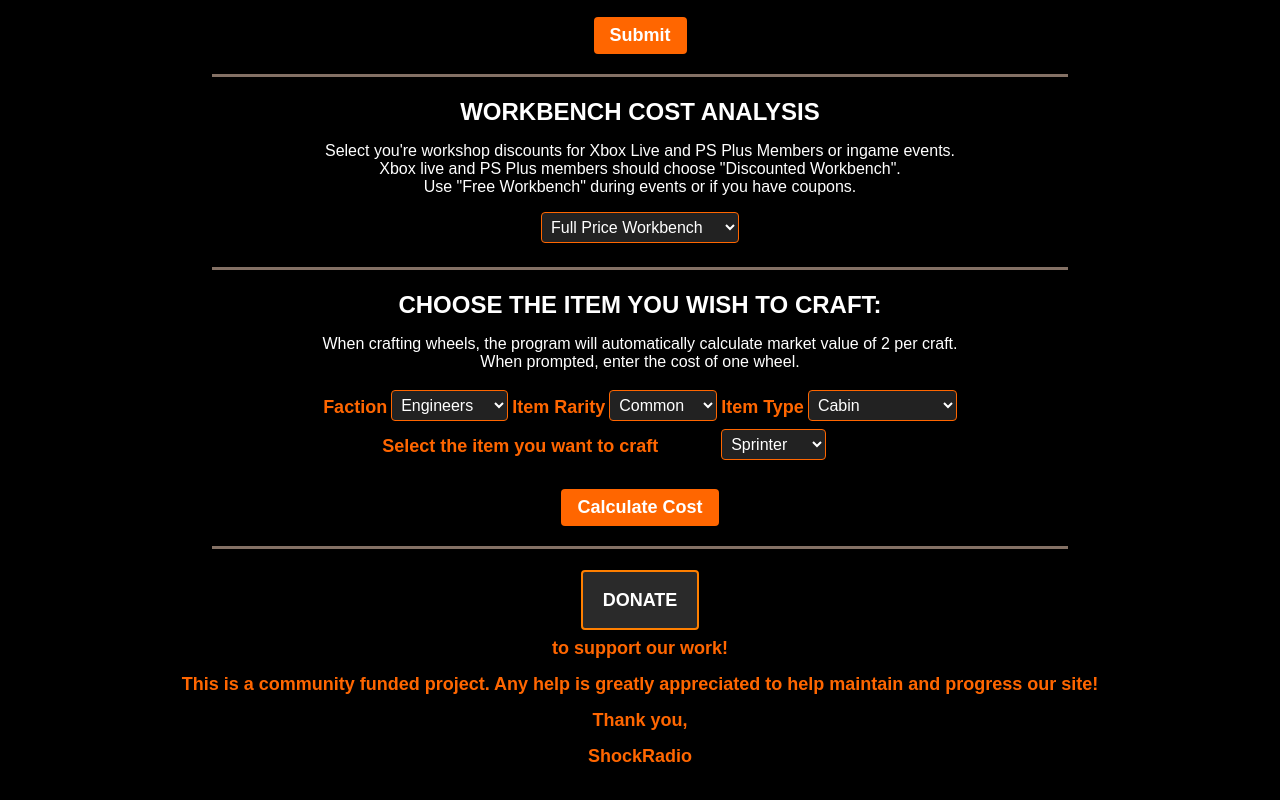
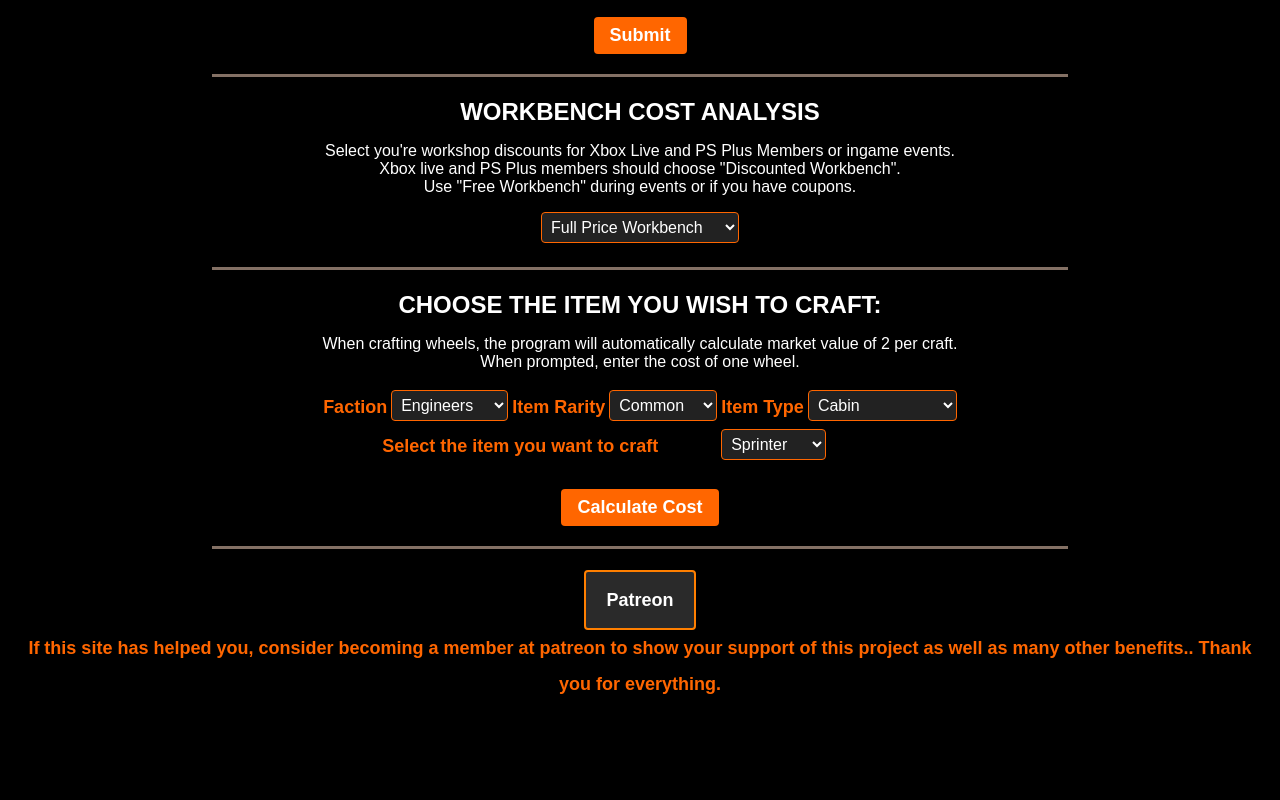
Before and after one commit to zachm360/crossoutCraftCalculator, a plain HTML site: page index.html in a window 1280 px wide. Shown: the part 406-1206 px from the top of the page. After the commit the page ends 1140 px from the top, so only its background shows below. Drawn offline with Linux system fonts and the light colour scheme.

Commit message:
Update index.html
Updated patreon link

```diff
--- a/index.html
+++ b/index.html
@@ -278,13 +278,11 @@
     </ul>
     <hr />
     <div id="donationLink">
-        <p class="footerText"><a href="https://streamelements.com/shockradio-9562/tip" target="_blank">DONATE </a><br />
-            to support our
-            work!
-            <br />This is a community funded project. Any help is greatly appreciated to help maintain and
-            progress our site!<br />
-            Thank you,<br />
-            ShockRadio
+        <p class="footerText"><a
+                href="https://patreon.com/ShockRadio?utm_medium=clipboard_copy&utm_source=copyLink&utm_campaign=creatorshare_creator&utm_content=join_link"
+                target="_blank">Patreon</a><br />
+            If this site has helped you, consider becoming a member at patreon to show your support of this project
+            as well as many other benefits.. Thank you for everything.
         </p>
 
     </div>
```
